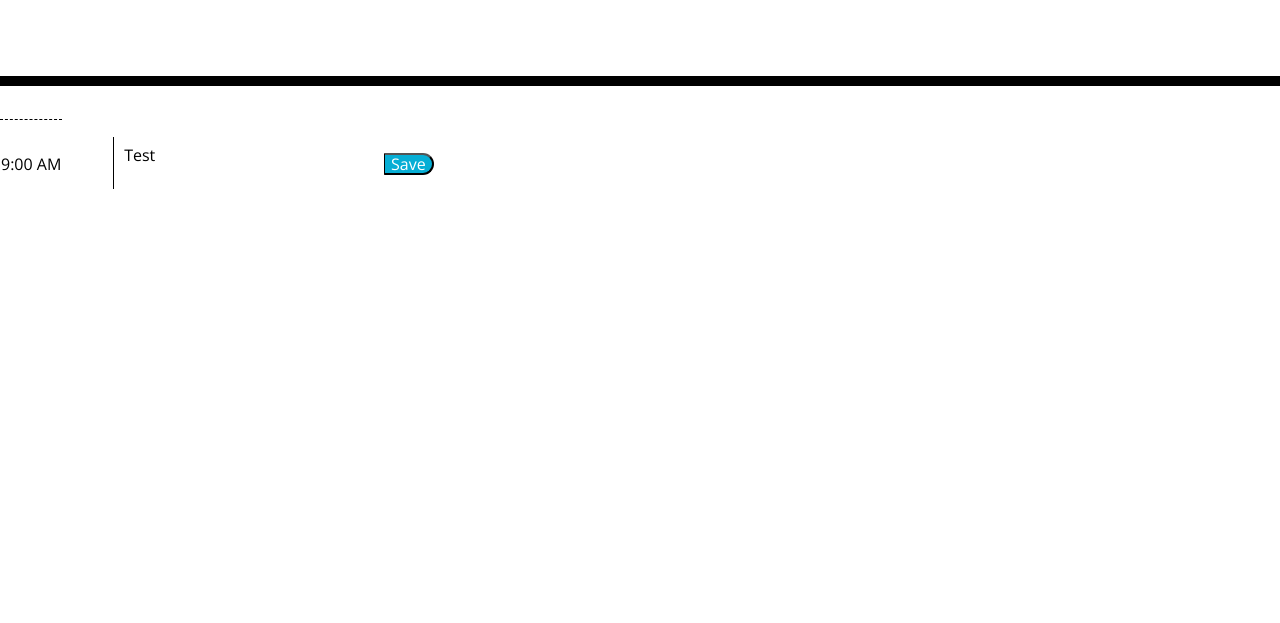
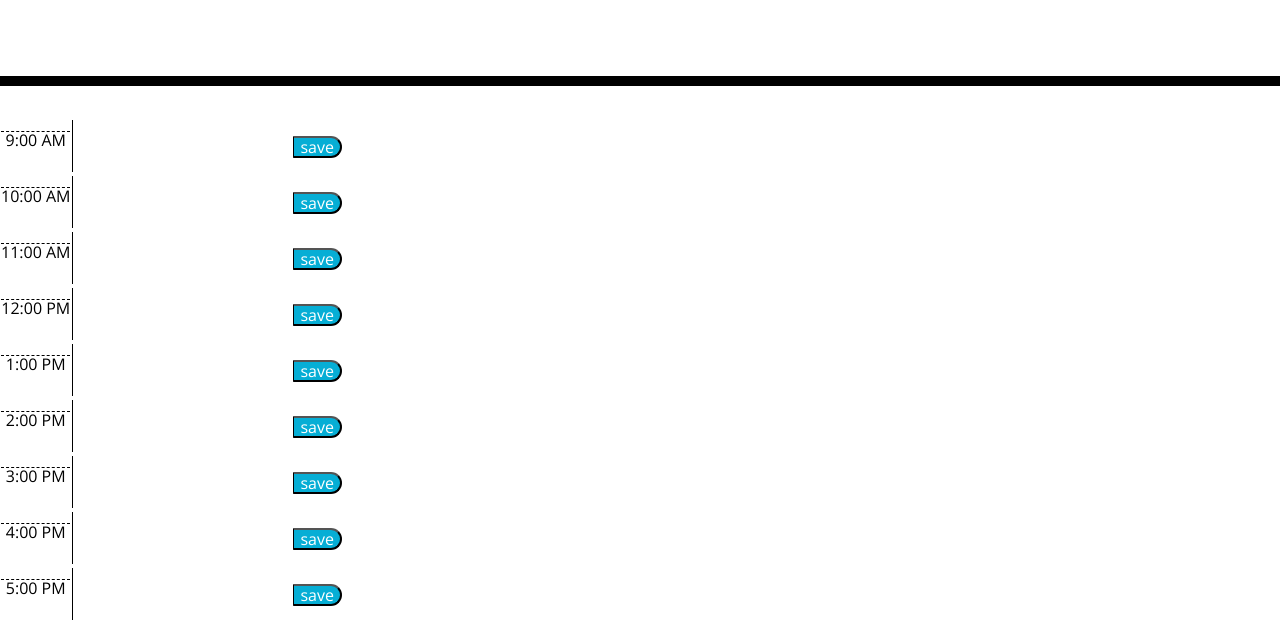
Before and after one commit to sprantis/work-day-scheduler, a plain HTML site: page index.html in a window 1280 px wide. Shown: the part 182-805 px from the top of the page. Drawn offline with nearby package versions, Linux system fonts and the light colour scheme.

Commit message:
added JS for the table elements

```diff
--- a/assets/script.js
+++ b/assets/script.js
@@ -18,29 +18,57 @@
 
 // Defined Variables
 // // array of time between 9am-5pm
-let timeArray = ['9:00 AM', '10:00 AM', '11:00 AM', '12:00 PM', '1:00 PM', '2:00 PM', '3:00 PM', '4:00 PM', '5:00 PM'];
+let timeArray = [
+  "9:00 AM",
+  "10:00 AM",
+  "11:00 AM",
+  "12:00 PM",
+  "1:00 PM",
+  "2:00 PM",
+  "3:00 PM",
+  "4:00 PM",
+  "5:00 PM",
+];
 let table = document.querySelector("#table");
-let tableRow = document.createElement("<tr>");
-let tableCell = document.createElement("<td>");
-
-let hour = tableCell.setAttribute("class", "hour");
-
-let textArea = document.createElement("<textarea>");
-let description = textArea.setAttribute("class", "description");
-let descriptionCell = tableCell.appendChild(description);
-
-let btn = document.createElement("<button>");
-let saveBtn = btn.setAttribute("class", "saveBtn");
-let saveBtnCell = tabelCell.appendChild(saveBtn);
 
 // // define a function then execute the function after its definition
-function timeBlock(){
-    for( i = 0 ; i < timeArray.length; i++){
-        tableRow.setAttribute("class", "time-block");
-        hourCell.textContent = timeArray[i]
-        tableRow.append(hourCell, descriptionCell, saveBtnCell);
-        table.append(tableRow);
-    }
+function timeBlock() {
+  let j = 9;
+  for (i = 0; i < timeArray.length; i++) {
+    let tableRow = document.createElement("tr");
+    let tableCell1 = document.createElement("td");
+
+    let hourCell = document.createElement("p");
+    hourCell.setAttribute("class", "hour");
+
+    let tableCell2 = document.createElement("td");
+    tableCell2.setAttribute("class", "box");
+    let textArea = document.createElement("textarea");
+    textArea.setAttribute("class", "description");
+    textArea.setAttribute("id", j);
+    j++;
+    tableCell2.appendChild(textArea);
+
+    let tableCell3 = document.createElement("td");
+    let btn = document.createElement("button");
+    btn.setAttribute("class", "saveBtn");
+    btn.textContent = "save";
+    btn.addEventListener("click", saveBtn);
+    tableCell3.appendChild(btn);
+
+    tableRow.setAttribute("class", "time-block");
+
+    hourCell.textContent = timeArray[i];
+    tableCell1.append(hourCell);
+
+    tableRow.append(tableCell1, tableCell2, tableCell3);
+    table.append(tableRow);
+    // console.log(tableRow);
+  };
+//   console.log(timeArray);
 }
 timeBlock();
 // For every hour, display a row that contains time, input field, and save button from hours 9am-5pm
+function saveBtn(){
+  console.log(event.target);
+}
--- a/index.html
+++ b/index.html
@@ -31,20 +31,11 @@
     <div class="container row">
       <!-- Timeblocks go here -->
       <table id="table">
-        <tr class="time-block">
-          <td class="hour">9:00 AM</td>
-          <td>
-            <textarea class="description">Test</textarea>
-          </td>
-          <td>
-            <button class="saveBtn">Save</button>
-          </td>
-        </tr>
       </table>
     </div>
 
     <script src="https://code.jquery.com/jquery-3.4.1.min.js"></script>
     <script src="https://cdnjs.cloudflare.com/ajax/libs/moment.js/2.24.0/moment.min.js"></script>
-    <script scr="./assets/script.js"></script>
+    <script src="./assets/script.js"></script>
   </body>
 </html>
```
